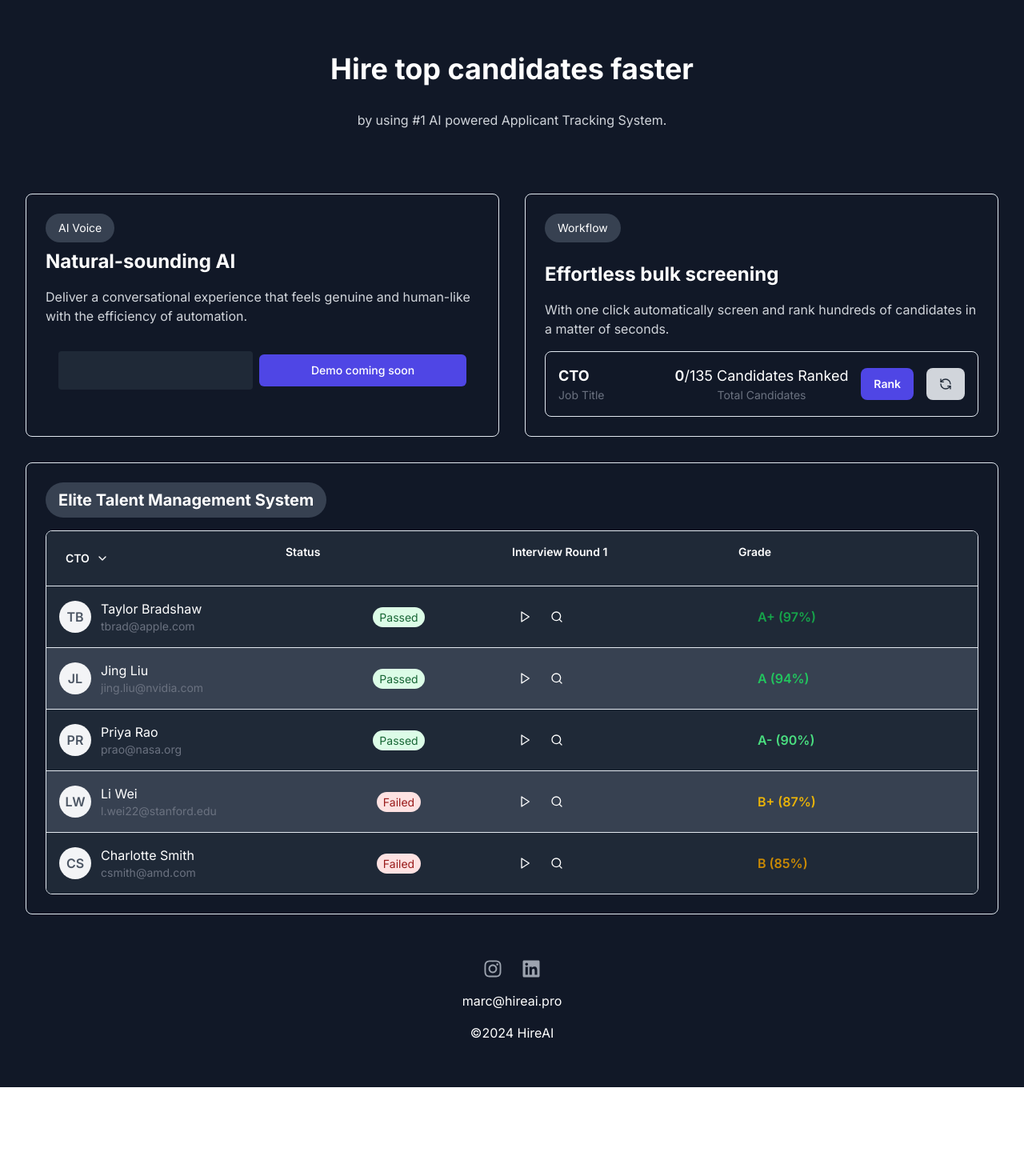
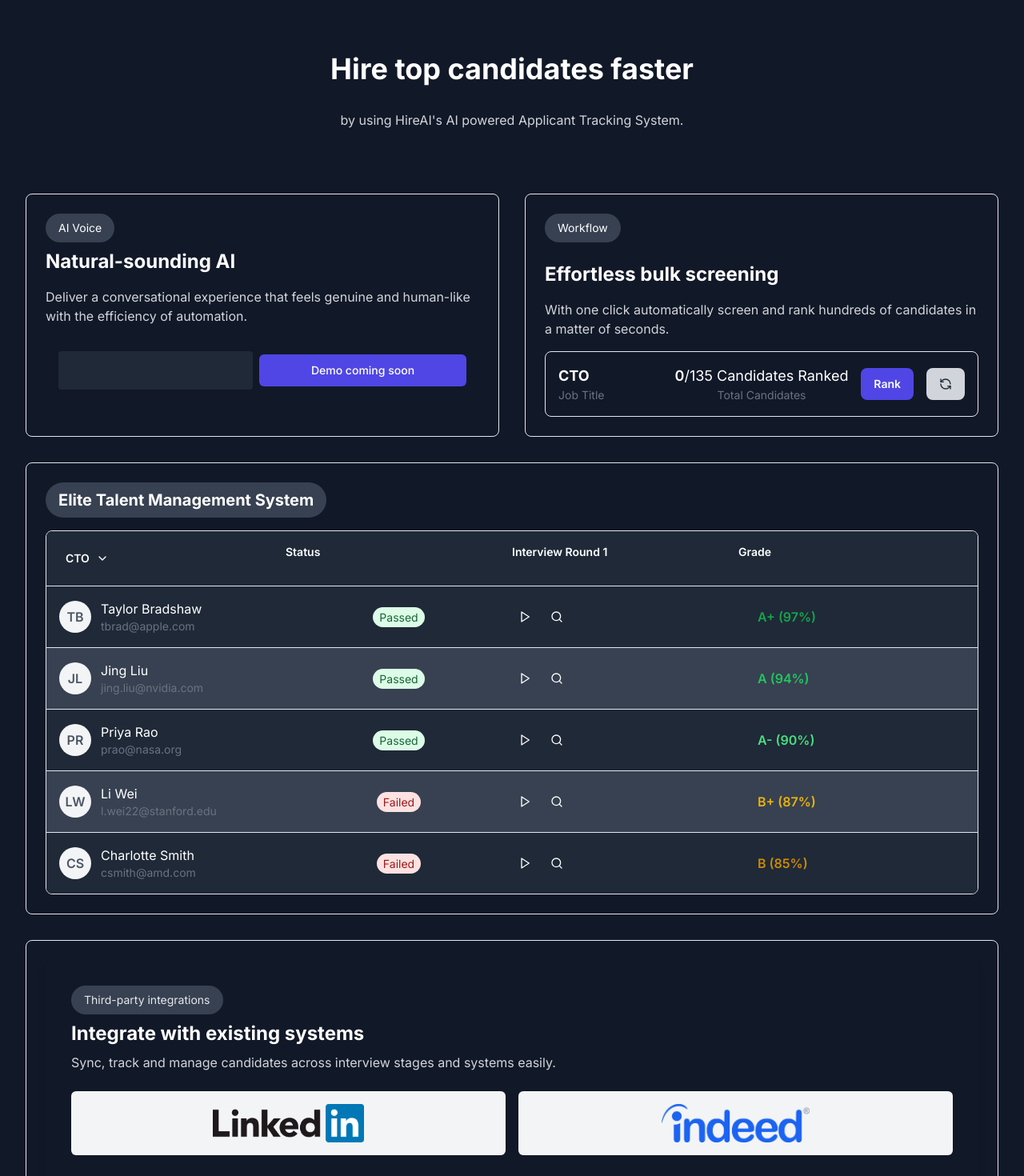
Before and after one commit to MarcPashin/hireai, a Next.js app: page / in a window 1280 px wide. Shown: the part 900-2370 px from the top of the page at 80% size. Before the commit the page ends 2259 px from the top, so only its background shows below. Built offline with nearby package versions, Linux system fonts and the light colour scheme.

Commit message:
Fixing problems I created

```diff
--- a/components/landing-content.tsx
+++ b/components/landing-content.tsx
@@ -122,7 +122,7 @@ export const LandingContent = () => {
             <br></br>
                 <h1 className="text-2xl md:text-4xl font-bold text-center pt-25 mt-15 mb-2">Hire top candidates faster</h1>
                 <p className="text-center text-sm md:text-base text-gray-300">
-                    by using #1 AI powered Applicant Tracking System.
+                    by using HireAI's AI powered Applicant Tracking System.
                 </p>
             <br></br>
             <br></br>
@@ -239,11 +239,41 @@ export const LandingContent = () => {
                     {candidate.grade}
                 </div>
             </div>
-        ))}
+
+
+    ))}
+
+
+
+
+  </div>
+    </div>
+
+
+<div className="border rounded-lg p-4 md:p-6 shadow-sm">
+    <div className="bg-gray-900 text-white p-4 md:p-8 rounded-lg shadow-lg">
+        <div className="mb-6">
+            <h2 className="text-xs md:text-sm text-gray-200 mb-2 bg-gray-700 rounded-full px-4 py-2 inline-block">
+                Third-party integrations
+            </h2>
+            <h3 className="text-xl md:text-2xl font-bold mb-2">Integrate with existing systems</h3>
+            <p className="text-sm md:text-base text-gray-300">
+                Sync, track and manage candidates across interview stages and systems easily.
+            </p>
+        </div>
+        <div className="grid grid-cols-2 md:grid-cols-2 gap-4">
+            <div className="flex items-center justify-center bg-gray-100 p-4 rounded-md">
+                <img src="/linkedin.png" alt="LinkedIn" className="h-12" />
+            </div>
+            <div className="flex items-center justify-center bg-gray-100 p-4 rounded-md">
+                <img src="/indeedlogo.png" alt="Indeed" className="h-12" />
+            </div>
+
 
 
 
     </div>
+</div>
 </div>
 
 
@@ -255,8 +285,8 @@ export const LandingContent = () => {
                 </div>
 
 
-
     );
 };
 
+
 export default LandingContent;
--- a/components/landing-hero.tsx
+++ b/components/landing-hero.tsx
@@ -40,7 +40,7 @@ export const LandingHero = () => {
                 </div>
             </div>
             <div className="text-center text-sm md:text-xl font-light text-zinc-200">
-                Find the perfect candidate faster and easier than ever before.
+                Fill positions faster and better than ever before.
             </div>
             <div className="flex justify-center">
                 <Button variant="outline" className="justify-center items-center text-xl md:text-2xl p-6 md:p-8 rounded-full font-semibold text-blue-700">
```
